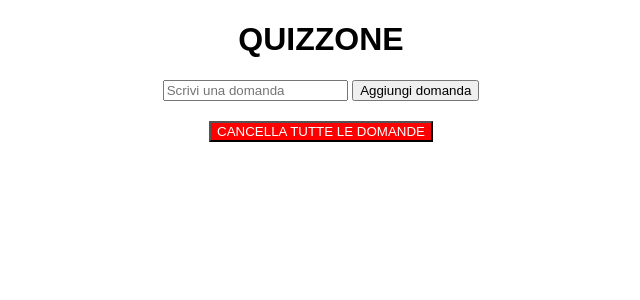
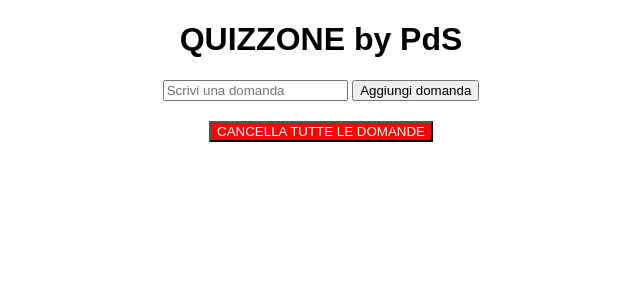
Before and after one commit to paky888/QUIZZONE, a Flask app: page / in a window 1280 px wide. Shown: the top 300 px of the page, without its empty margins (319-959 px from the left). Run offline with Flask 3, Linux system fonts and the light colour scheme.

Commit message:
index.html

```diff
--- a/templates/index.html
+++ b/templates/index.html
@@ -2,7 +2,7 @@
 <html lang="it">
 <head>
     <meta charset="UTF-8">
-    <title>Quizzone</title>
+    <title>Quizzone by PdS</title>
     <style>
         body {
             font-family: Arial, sans-serif;
@@ -31,7 +31,7 @@
     </style>
 </head>
 <body>
-    <h1>QUIZZONE</h1>
+    <h1>QUIZZONE by PdS</h1>
 
     <form action="/add" method="post">
         <input type="text" name="question" placeholder="Scrivi una domanda" required>
@@ -54,7 +54,7 @@
     <script>
         function speak(text, button) {
             const utterance = new SpeechSynthesisUtterance(text);
-            utterance.rate = 0.8; // Abbassa la velocità del parlato
+            utterance.rate = 0.5; // Abbassa la velocità del parlato
             window.speechSynthesis.speak(utterance);
 
             // Cambia colore del bottone dopo il click
```
